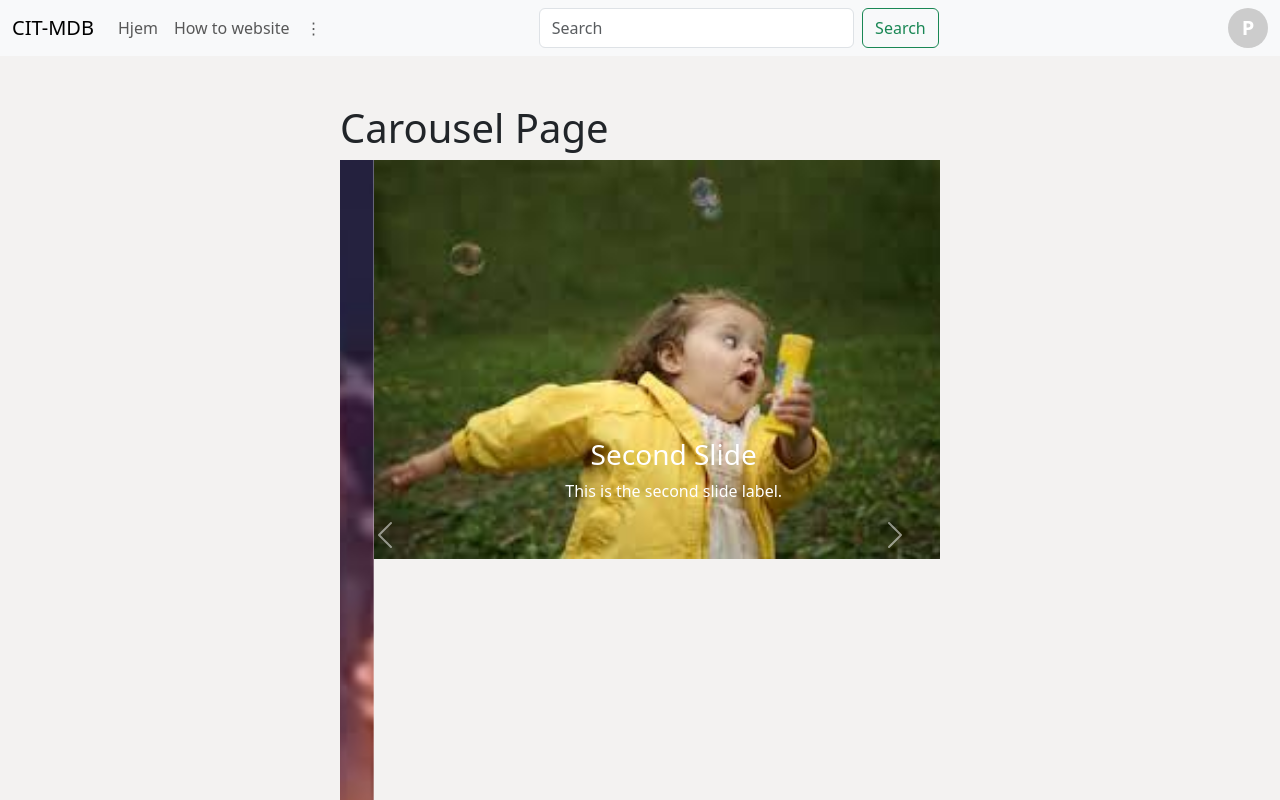
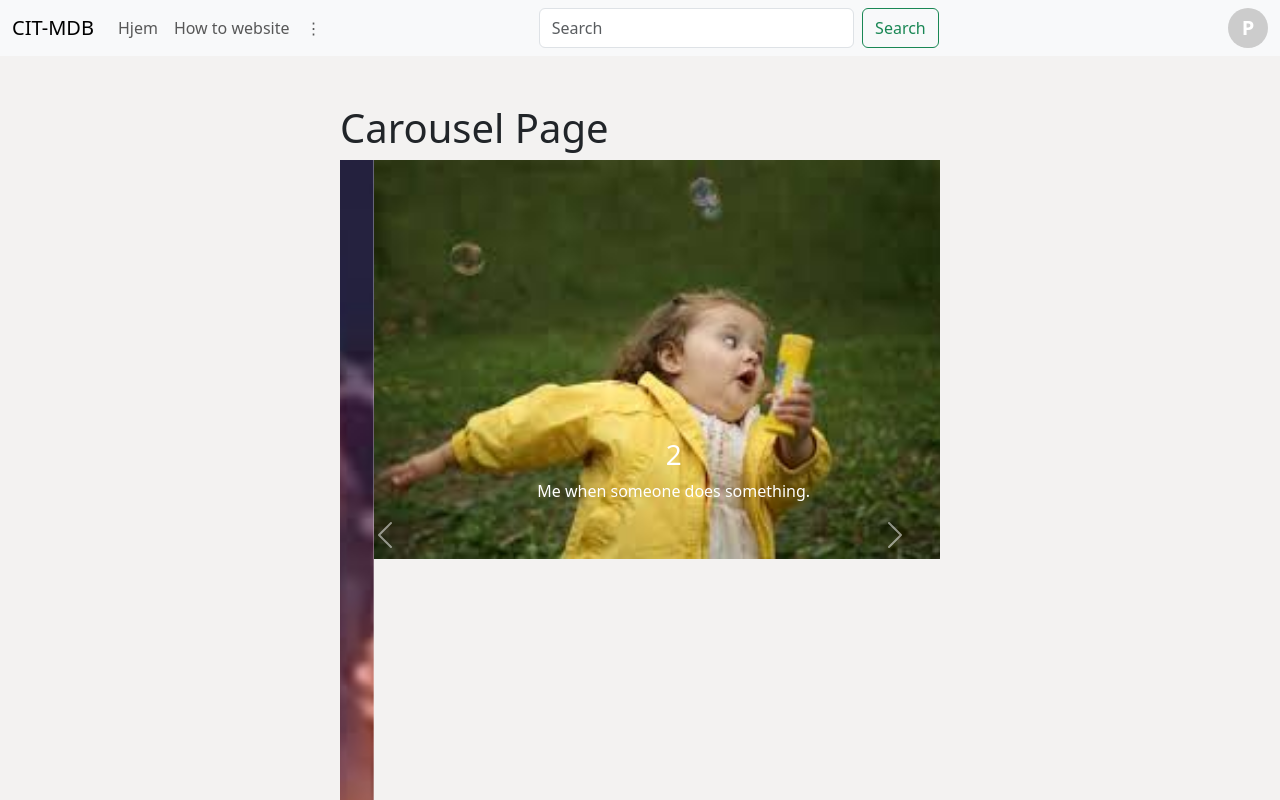
Before and after one commit to CITCodeOne/CIT_Frontend, a React (Vite) app in the folder vite-react-router/: page /Carousel in a window 1280 px wide. Built offline with nearby package versions, Linux system fonts and the light colour scheme.

Commit message:
Update carousel.jsx

```diff
--- a/vite-react-router/src/pages/carousel.jsx
+++ b/vite-react-router/src/pages/carousel.jsx
@@ -17,8 +17,8 @@ export default function CarouselPage() {
                         alt="First slide"
                     />
                     <Carousel.Caption>
-                        <h3>First Slide</h3>
-                        <p>This is the first slide label.</p>
+                        <h3>1</h3>
+                        <p>Rawr.</p>
                     </Carousel.Caption>
                 </Carousel.Item>
                 <Carousel.Item>
@@ -28,8 +28,8 @@ export default function CarouselPage() {
                         alt="Second slide"
                     />
                     <Carousel.Caption>
-                        <h3>Second Slide</h3>
-                        <p>This is the second slide label.</p>
+                        <h3>2</h3>
+                        <p>Me when someone does something.</p>
                     </Carousel.Caption>
                 </Carousel.Item>
                 <Carousel.Item>
@@ -39,8 +39,8 @@ export default function CarouselPage() {
                         alt="Third slide"
                     />
                     <Carousel.Caption>
-                        <h3>Third Slide</h3>
-                        <p>This is the third slide label.</p>
+                        <h3>3</h3>
+                        <p>MIKE.</p>
                     </Carousel.Caption>
                 </Carousel.Item>
             </Carousel>
```
